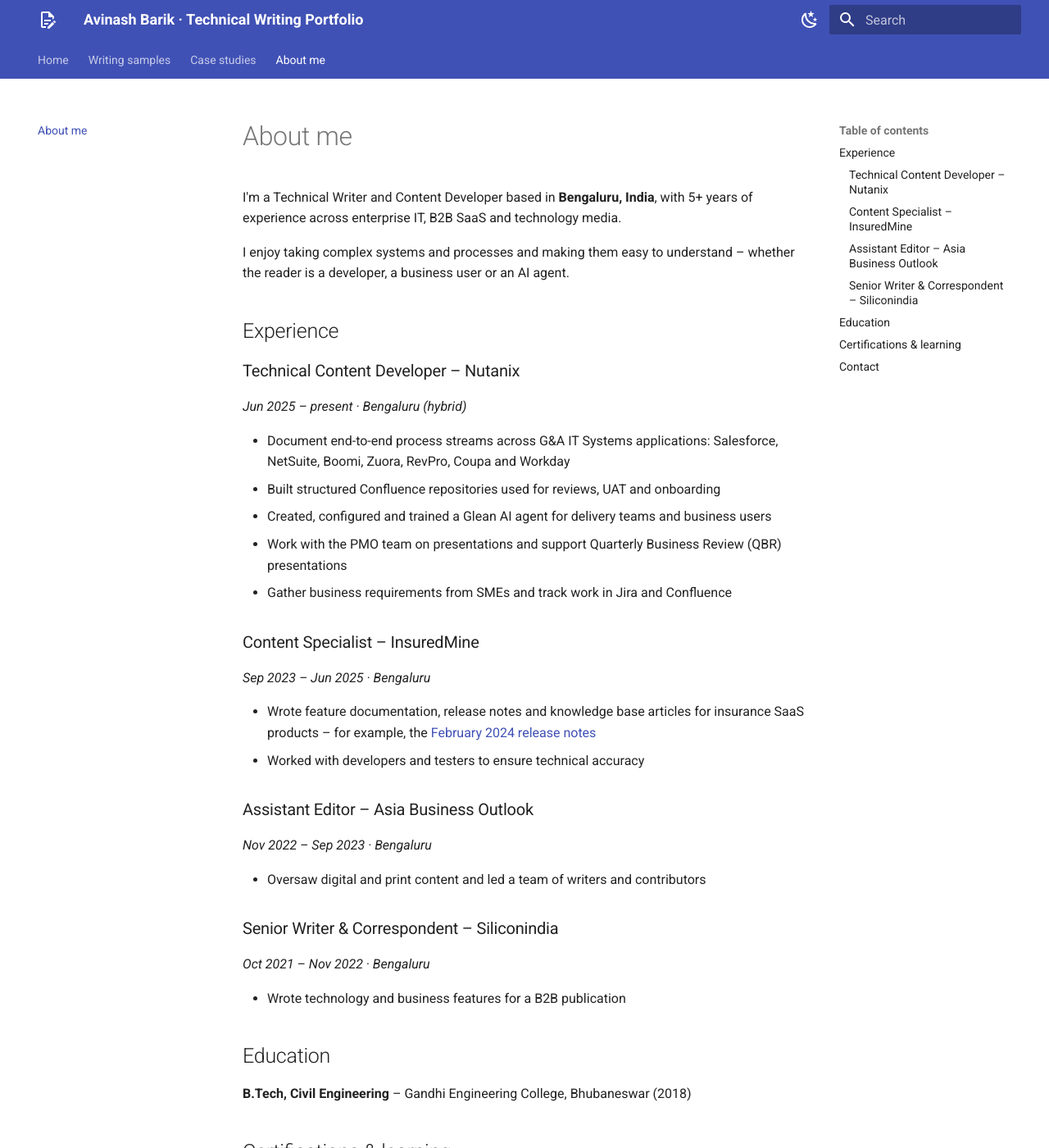
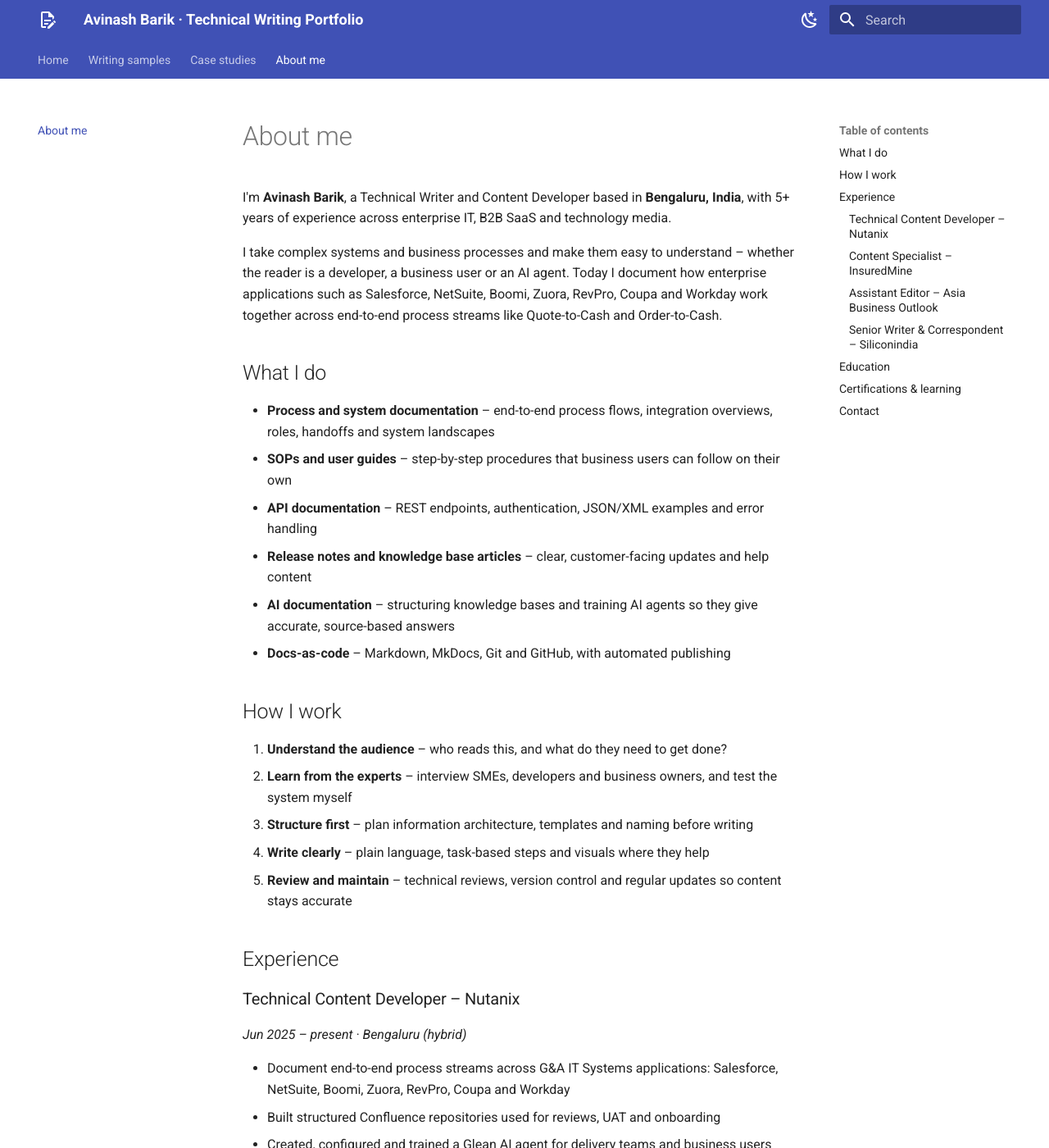
Before and after one commit to Avinash0789/Avinash0789.github.io, an MkDocs documentation site: the page built from docs/about.md, in a window 1280 px wide and 1400 px high. Shown: the whole window at 82% size. Built offline with MkDocs 1.6.1 and Material for MkDocs 9.7.7, drawn with Linux system fonts in a browser that asks for light colours; some of the changed text lies outside the part shown.

Commit message:
Expand About me and contact details
Expanded personal introduction and detailed documentation skills. Added structured sections on work methodology and contact information.

```diff
--- a/docs/about.md
+++ b/docs/about.md
@@ -1,8 +1,25 @@
 # About me
 
-I'm a Technical Writer and Content Developer based in **Bengaluru, India**, with 5+ years of experience across enterprise IT, B2B SaaS and technology media.
+I'm **Avinash Barik**, a Technical Writer and Content Developer based in **Bengaluru, India**, with 5+ years of experience across enterprise IT, B2B SaaS and technology media.
 
-I enjoy taking complex systems and processes and making them easy to understand – whether the reader is a developer, a business user or an AI agent.
+I take complex systems and business processes and make them easy to understand – whether the reader is a developer, a business user or an AI agent. Today I document how enterprise applications such as Salesforce, NetSuite, Boomi, Zuora, RevPro, Coupa and Workday work together across end-to-end process streams like Quote-to-Cash and Order-to-Cash.
+
+## What I do
+
+- **Process and system documentation** – end-to-end process flows, integration overviews, roles, handoffs and system landscapes
+- **SOPs and user guides** – step-by-step procedures that business users can follow on their own
+- **API documentation** – REST endpoints, authentication, JSON/XML examples and error handling
+- **Release notes and knowledge base articles** – clear, customer-facing updates and help content
+- **AI documentation** – structuring knowledge bases and training AI agents so they give accurate, source-based answers
+- **Docs-as-code** – Markdown, MkDocs, Git and GitHub, with automated publishing
+
+## How I work
+
+1. **Understand the audience** – who reads this, and what do they need to get done?
+2. **Learn from the experts** – interview SMEs, developers and business owners, and test the system myself
+3. **Structure first** – plan information architecture, templates and naming before writing
+4. **Write clearly** – plain language, task-based steps and visuals where they help
+5. **Review and maintain** – technical reviews, version control and regular updates so content stays accurate
 
 ## Experience
 
@@ -44,5 +61,14 @@ I enjoy taking complex systems and processes and making them easy to understand
 
 ## Contact
 
-- **LinkedIn:** [linkedin.com/in/avinash-barik-54a1ab194](https://www.linkedin.com/in/avinash-barik-54a1ab194/)
-- **Email:** [avinashbarik619@gmail.com](mailto:avinashbarik619@gmail.com)
+I'm always happy to talk about documentation, knowledge management and AI-ready content. The best way to reach me is by email or LinkedIn.
+
+| Channel | Details |
+|---|---|
+| :material-email-outline: **Email** | [avinashbarik619@gmail.com](mailto:avinashbarik619@gmail.com) |
+| :fontawesome-brands-linkedin: **LinkedIn** | [linkedin.com/in/avinash-barik-54a1ab194](https://www.linkedin.com/in/avinash-barik-54a1ab194/){ target="_blank" } |
+| :fontawesome-brands-github: **GitHub** | [github.com/Avinash0789](https://github.com/Avinash0789){ target="_blank" } |
+| :material-map-marker-outline: **Location** | Bengaluru, Karnataka, India (IST, UTC+05:30) |
+
+[Email me :material-email:](mailto:avinashbarik619@gmail.com){ .md-button .md-button--primary }
+[Connect on LinkedIn :fontawesome-brands-linkedin:](https://www.linkedin.com/in/avinash-barik-54a1ab194/){ .md-button target="_blank" }
```
